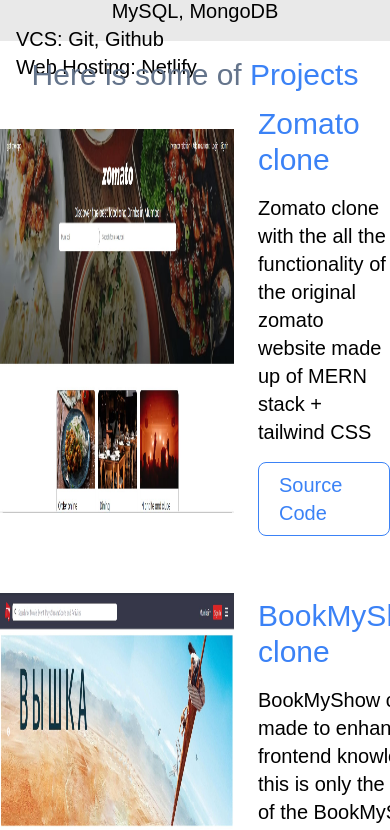
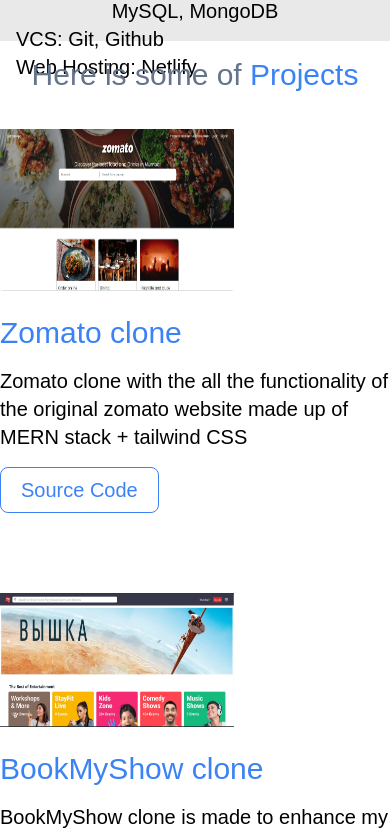
Before and after one commit to pratikshelar546/Components-library, a React (Create React App) app: page / in a window 390 px wide. Shown: the part 1020-1850 px from the top of the page. Built offline with nearby package versions, Linux system fonts and the light colour scheme.

Commit message:
Update project.js

```diff
--- a/src/components/project.js
+++ b/src/components/project.js
@@ -207,7 +207,7 @@
               {projects.map((data,each) => {
                 return (
                   <>
-                    <div className="w-full h-96  gap-6   flex flex-row mb-12" key={each}>
+                    <div className="w-full h-96  gap-6   flex lg:flex-row md:flex-row flex-col mb-12" key={each}>
                       <img alt={data.name} src={data.image} className=" w-3/5 h-full object-fill hover:scale-105 cursor-pointer transition duration-500" />
                       <div className="flex flex-col align-middle gap-4 justify-center">
                       <h1 className=" color text-3xl">{data.name}</h1>
```
